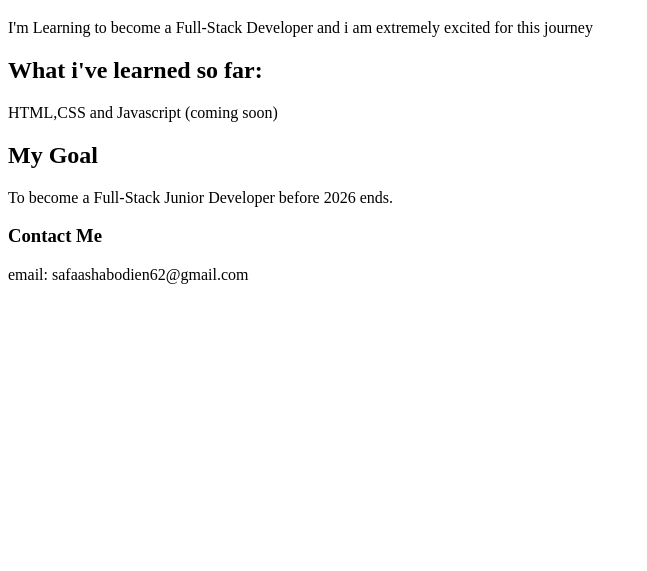
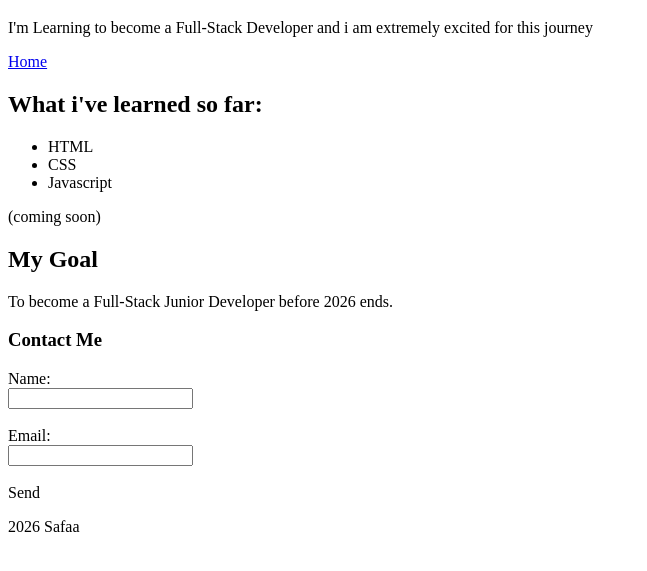
Before and after one commit to safaa-stack/My-First-Website, a plain HTML site: page index.html in a window 1280 px wide. Shown: the part 61-632 px from the top of the page, without its empty margins (0-647 px from the left). Drawn offline with Linux system fonts and the light colour scheme.

Commit message:
update index.html

```diff
--- a/index.html
+++ b/index.html
@@ -2,18 +2,49 @@
 <html>
 <head>
      <title>About Me</title>
-    </head>
+</head>
 <body>
+
+<header>
     <h1>Hi, My name is Safaa</h1>
+</header>
     <p>I'm Learning to become a Full-Stack Developer and i am extremely excited for this journey</p>
+<nav>
+    <a href="index.html">Home</a>
+</nav>
 
+<section>
     <h2>What i've learned so far:</h2>
-    <p>HTML,CSS and Javascript (coming soon)</p>
+    <ul>
+        <li>HTML</li>
+        <li>CSS</li>
+        <li>Javascript</li>
+    </ul>
+    <p>(coming soon)</p>
+</section>
 
+<section>
     <h2>My Goal</h2>
     <p>To become a Full-Stack Junior Developer before 2026 ends.</p>
+</section>
 
+<section>
     <h3>Contact Me</h3>
-    <p>email: safaashabodien62@gmail.com</p>
+
+    <form>
+        <label>Name:</label><br>
+        <input type="text"><br><br>
+
+        <label>Email:</label><br>
+        <input type="email"><br><br>
+
+        <buttom>Send</buttom>
+    </form>
+</section>
+
+<footer>
+    <p>2026 Safaa</p>
+</footer>
+
 </body>
 </html>
```
